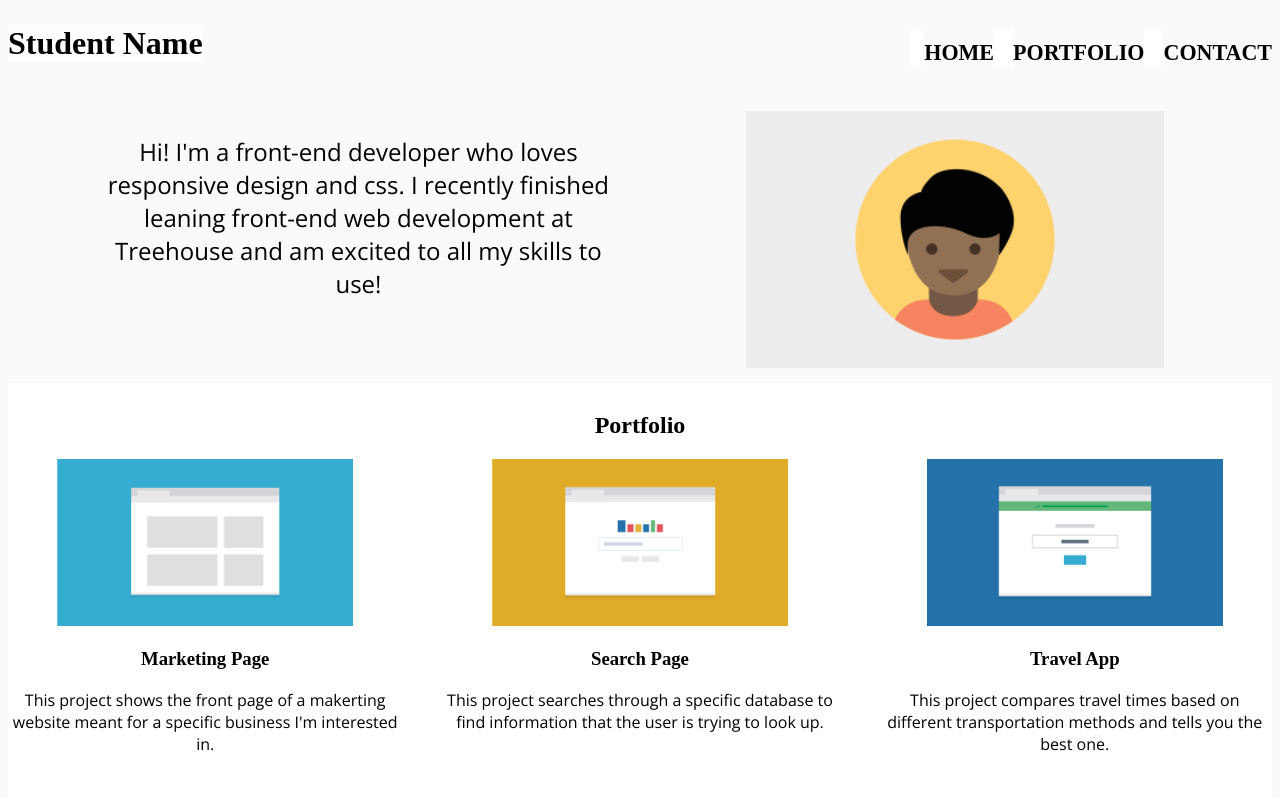
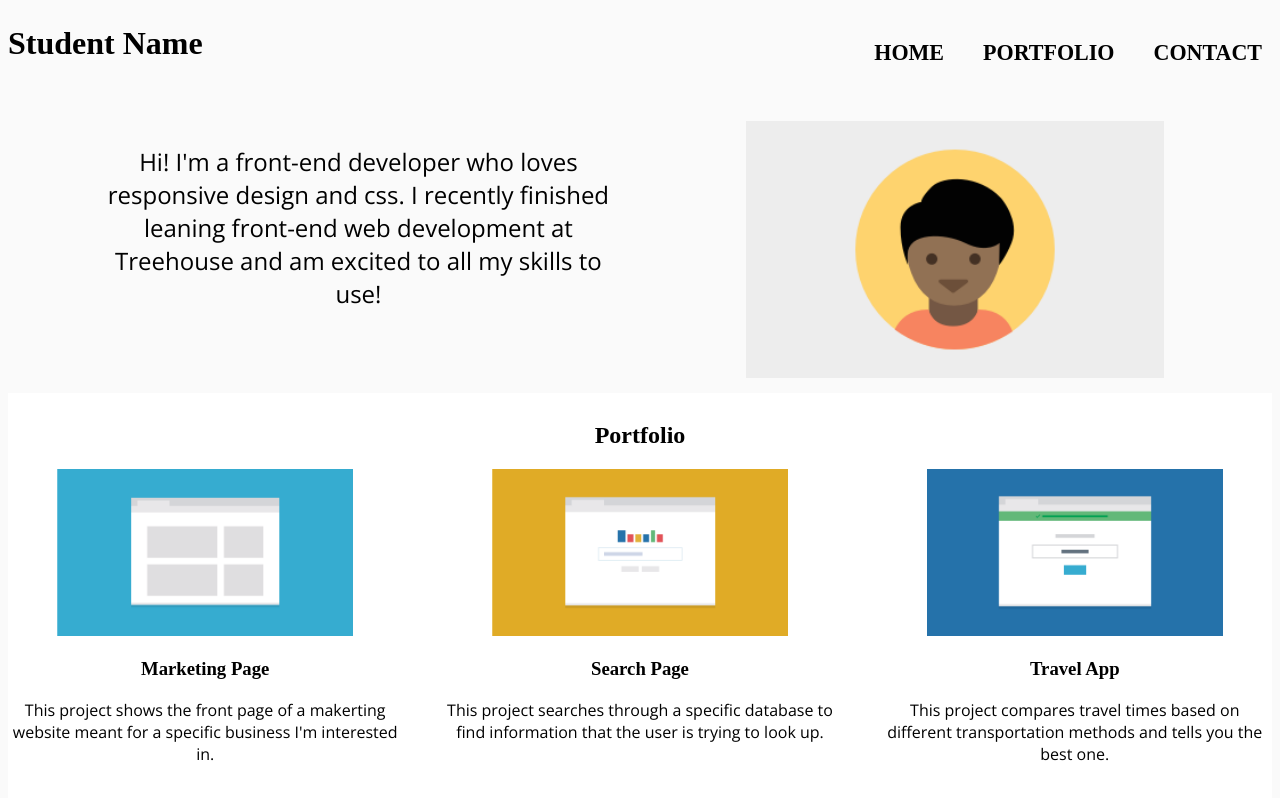
Before and after one commit to TmothyMartel/responsive-layout-project, a plain HTML site: page index.html in a window 1280 px wide. Shown: the top 798 px of the page. Drawn offline with nearby package versions, Linux system fonts and the light colour scheme.

Commit message:
adjusted navigation
adjusted navigation padding and background color in tablet and desktop
views

```diff
--- a/css/styles.css
+++ b/css/styles.css
@@ -164,17 +164,24 @@ Media Queries
 		margin: auto;
 	}
 
+	.main-nav,
+	.name {
+	  background: #fafafa;
+	}
+
   .main-nav {
     float: right;
   }
+
+  .main-nav a {
+		padding: 10px;
+	}
 
   .main-nav li {
 		display: inline-block;
 		margin-left: 15px;
 		font-size: 1.45em;
 		font-weight: bold;
-		background: #fafafa;
-
 	}
 
   .tagline {
```
